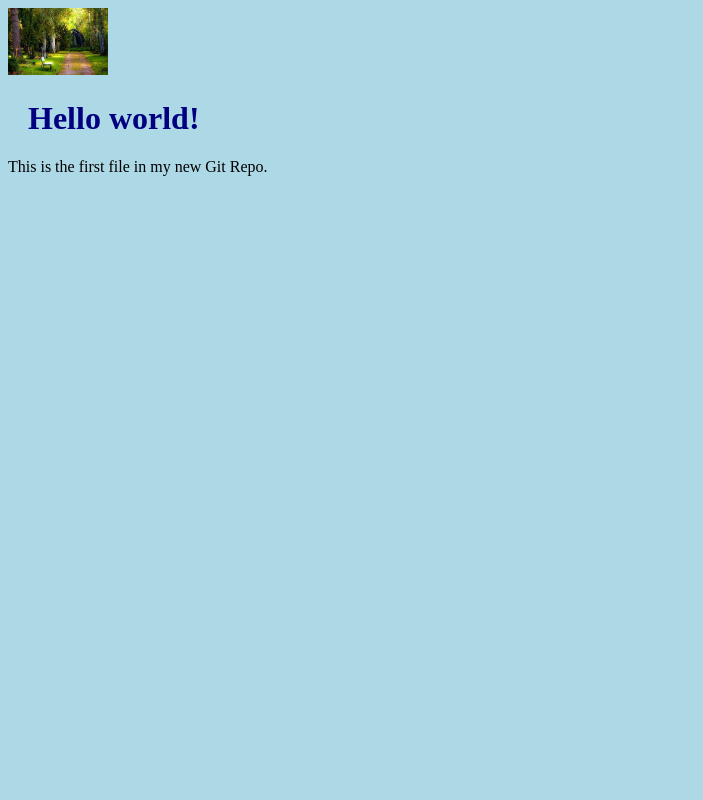
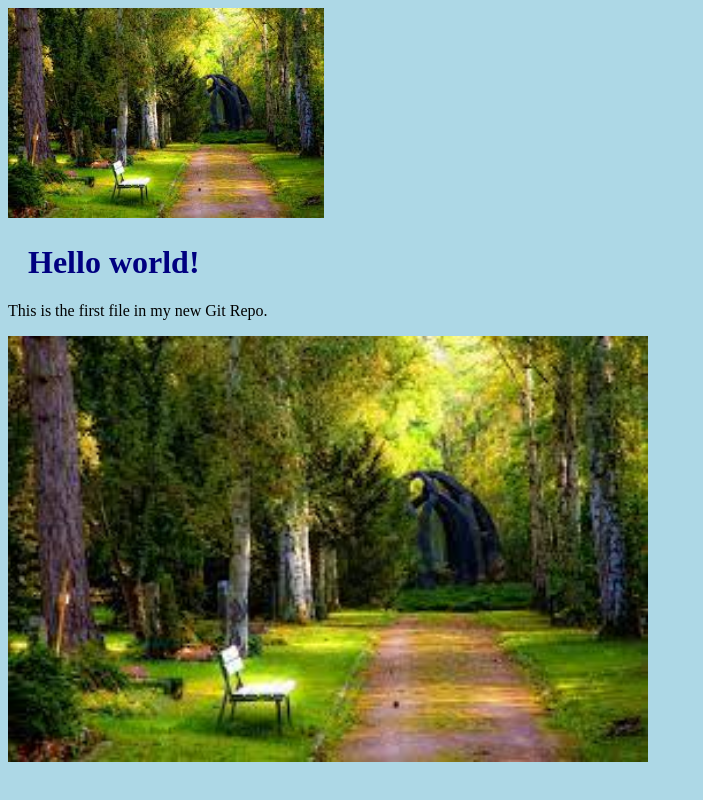
Before and after one commit to suramgit12/hello-world, a plain HTML site: page index.html in a window 1280 px wide. Shown: the whole page, without its empty margins (0-703 px from the left). Drawn offline with Linux system fonts and the light colour scheme.

Commit message:
added new image

```diff
--- a/index.html
+++ b/index.html
@@ -6,9 +6,9 @@
 </head>
 <body>
 <div><img src="park2.jpg" alt="Hello World from Space"
-style="width:25%;max-width:100px"></div>
+style="width:25%;max-width:640px"></div>
 <h1>Hello world!</h1>
 <p>This is the first file in my new Git Repo.</p>
-
+<div><img src="park1.jpg" alt="Hello Git" style="width:100%;max-width:640px"></div>
 </body>
 </html>
```
Also changed, not shown: park1.jpg (added).
